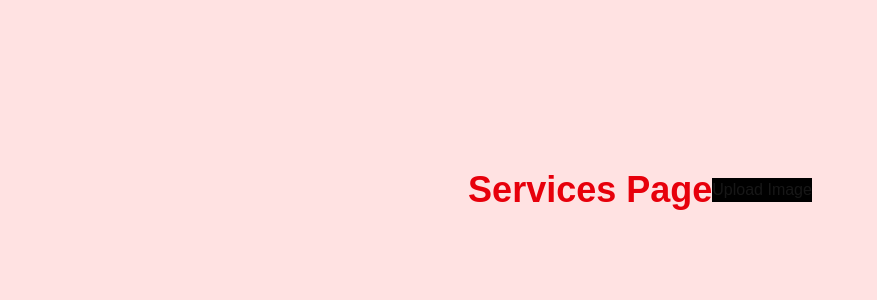
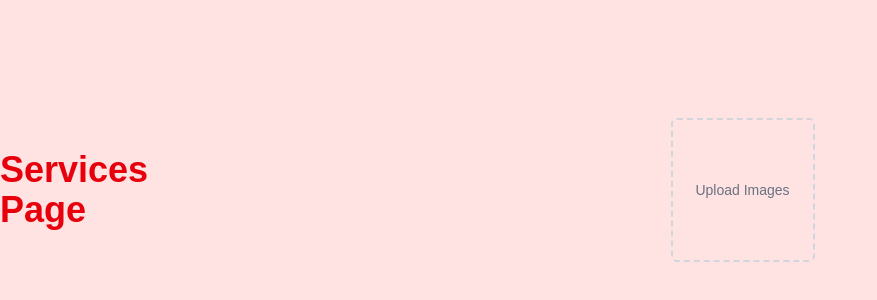
Before and after one commit to Minhajul-Shobuj/service360-frontend, a Next.js app: page /services in a window 1280 px wide. Shown: the part 210-510 px from the top of the page, without its empty margins (0-877 px from the left). Built offline with nearby package versions, Linux system fonts and the light colour scheme.

Commit message:
feat: refactor ImageUploader component to use props for file handling and improve structure

```diff
--- a/src/ui/ImageUploader/index.tsx
+++ b/src/ui/ImageUploader/index.tsx
@@ -1,47 +1,53 @@
 "use client";
-import Image from "next/image";
 import React from "react";
 
-const ImageUploader = () => {
-  const [iamgefiles, setImageFiles] = React.useState<File[]>([]);
-  const [iamgePreview, setiamgePreview] = React.useState<string[]>([]);
-  const handleFileChange = (event: React.ChangeEvent<HTMLInputElement>) => {
-    const files = event.target.files![0];
-    if (files) {
-      setImageFiles((prev) => [...prev, files]);
+type TImageUploader = {
+  label?: string;
+  className?: string;
+  setImageFiles: React.Dispatch<React.SetStateAction<File[]>>;
+  setImagePreview: React.Dispatch<React.SetStateAction<string[]>>;
+};
+const ImageUploader = ({
+  label = "Upload Images",
+  className,
+  setImageFiles,
+  setImagePreview,
+}: TImageUploader) => {
+  const handleImageChange = (event: React.ChangeEvent<HTMLInputElement>) => {
+    const file = event.target.files![0];
+
+    setImageFiles((prev) => [...prev, file]);
+
+    if (file) {
       const reader = new FileReader();
-      reader.onload = () => {
-        setiamgePreview((prev) => [...prev, reader.result as string]);
+
+      reader.onloadend = () => {
+        setImagePreview((prev) => [...prev, reader.result as string]);
       };
-      reader.readAsDataURL(files);
+
+      reader.readAsDataURL(file);
+    }
+
     event.target.value = "";
-    }
   };
+
   return (
-    <>
-      <div className="flex items-center justify-center bg-black">
+    <div className={`flex flex-col items-center w-full gap-4 ${className}`}>
       <input
-          onChange={handleFileChange}
+        id="image-upload"
         type="file"
+        accept="image/*"
         multiple
-          accept="image/*"
-          id="img-uploader"
         className="hidden"
+        onChange={handleImageChange}
       />
-        <label htmlFor="img-uploader">Upload Image</label>
-        <div>
-          {iamgePreview.map((preview, idx) => (
-            <Image
-              src={preview}
-              key={idx}
-              height={100}
-              width={100}
-              alt="image"
-            />
-          ))}
+      <label
+        htmlFor="image-upload"
+        className="w-full h-36 md:size-36 flex items-center justify-center border-2 border-dashed border-gray-300 rounded-md cursor-pointer text-center text-sm text-gray-500 hover:bg-gray-50 transition"
+      >
+        {label}
+      </label>
     </div>
-      </div>
-    </>
   );
 };
 
```
Lines whose indentation alone changed are shown as unchanged.
